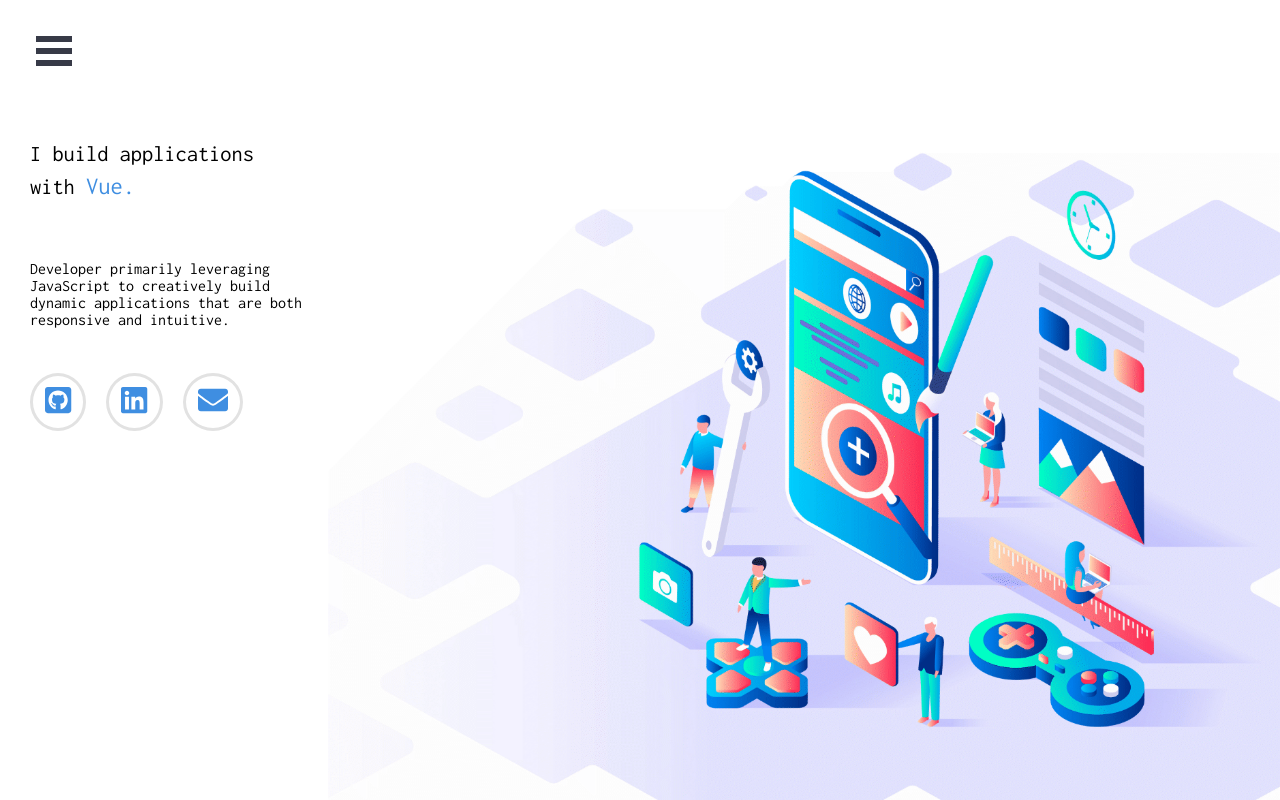
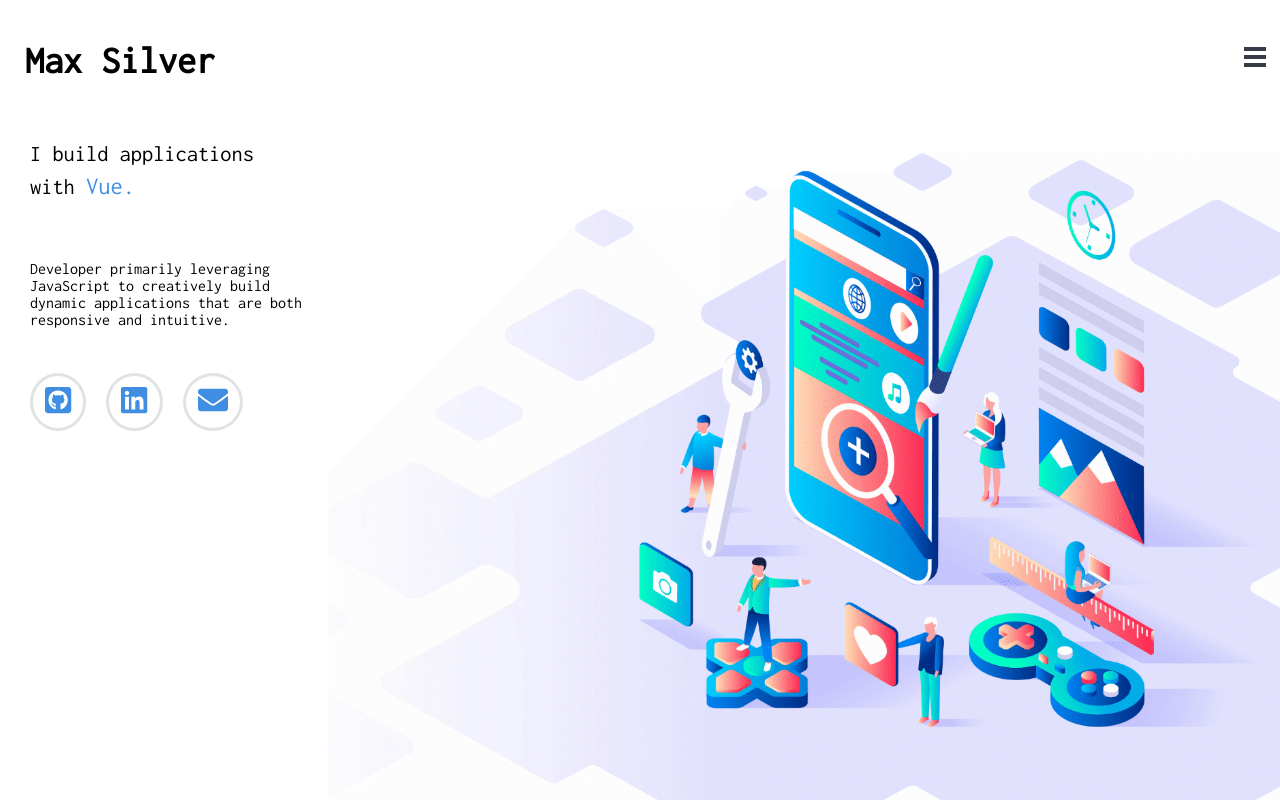
Before and after one commit to MaxBSilver/portfolio-2019, a React (Create React App) app: page / in a window 1280 px wide. Built offline with nearby package versions, Linux system fonts and the light colour scheme.

Commit message:
add react menu fix, on click of link the menu now closes

```diff
--- a/src/containers/Nav/Nav.jsx
+++ b/src/containers/Nav/Nav.jsx
@@ -5,31 +5,32 @@ import { updateNav } from '../../redux/actions/index';
 import { slide as Menu } from 'react-burger-menu';
 
 export class Nav extends Component {
+	constructor (props) {
+		super(props);
+		this.state = {
+			menuOpen: false
+		};
+	}
+
 	handleClick = e => {
+		localStorage.setItem('nav', e.target.name);
+		this.setState({ menuOpen: false });
 		this.props.updateNav(e.target.name);
-		localStorage.setItem('nav', e.target.name);
-
 	};
+	handleStateChange (state) {
+    this.setState({menuOpen: state.isOpen})
+  }
 
 	render () {
-		//TODO setup react-router and convert links
 		return (
 			<nav>
-				{/* <h3>Max Silver</h3> */}
-				{/* <div className="nav-container"> */}
-				{/* <NavLink name="Home" className={this.props.nav === 'Home'? "selected" : null} onClick={this.handleClick} to="/">
-						Home
-					</NavLink>
-					<NavLink name="About" className={this.props.nav === 'About'? "selected" : null} onClick={this.handleClick} to="/about">
-						About
-					</NavLink>
-					<NavLink name="Projects"className={this.props.nav === 'Projects'? "selected" : null} onClick={this.handleClick} to="/projects">
-						Projects
-					</NavLink>
-					<NavLink name="Notes" className={this.props.nav === 'Notes'? "selected" : null} onClick={this.handleClick} to="/notes">
-						Notes
-					</NavLink> */}
-				<Menu disableOverlayClick isOpen={false} right width={240}>
+				<span className="logo">Max Silver</span>
+				<Menu
+					disableOverlayClick
+					isOpen={this.state.menuOpen}
+					onStateChange={state => this.handleStateChange(state)}
+					right
+					width={240}>
 					<NavLink
 						name="Home"
 						className={this.props.nav === 'Home' ? 'selected' : null}
@@ -59,7 +60,6 @@ export class Nav extends Component {
 						Notes
 					</NavLink>
 				</Menu>
-				{/* </div> */}
 			</nav>
 		);
 	}
--- a/src/containers/Nav/nav.scss
+++ b/src/containers/Nav/nav.scss
@@ -1,7 +1,7 @@
 nav {
-  @include flex( row, flex-end);
   height: 10%;
   z-index: 2;
+  align-content: center;
   // & h3 {
   //   padding: 4px;
   //   font-size: 28px;
@@ -29,16 +29,35 @@ nav {
     transition: color 0.5s;
   }
 }
+
+.logo {
+  position: absolute;
+  font-size: 38px;
+  padding: 10px 25px;
+  font-weight: bolder;
+}
 /* Position and sizing of burger button */
 .bm-burger-button {
-  position: fixed;
   float: right;
-  width: 36px;
-  height: 30px;
-  left: 36px;
-  top: 36px;
+  position: relative;
+  width: 22px;
+  height: 20px;
+  right: 14px;
+  top: 17px;
+  transition: color 0.5s;
+
+  & button:focus {
+    outline: none;
+  }
+  & button:hover {
+    transition: color 0.5s;
+
+    color: #3F8EE1;
+  }
 }
-
+.bm-burger-button:focus{
+  outline: none;
+}
 /* Color/shape of burger icon bars */
 .bm-burger-bars {
   background: #373a47;
@@ -46,23 +65,39 @@ nav {
 
 /* Color/shape of burger icon bars on hover*/
 .bm-burger-bars-hover {
-  background: #a90000;
+    opacity: 1 !important;
+    background: #3F8EE1;
+    transition: background 0.3s;
+
 }
+
 
 /* Position and sizing of clickable cross button */
 .bm-cross-button {
-  height: 24px;
-  width: 24px;
+  height: 48px;
+  width: 48px;
+  & button:focus {
+    outline: none;
+  }
+  & button:hover {
+    transition: color 0.5s;
+
+    color: #3F8EE1;
+  }
 }
 
 /* Color/shape of close button cross */
 .bm-cross {
   background: rgb(219, 219, 219);
   transition: background-color 0.5s;
+  width: 48px;
+  height: 48px;
+
 
 }
 
 .bm-cross:focus {
+  background-color: #3F8EE1;
   outline: none;
 }
 
@@ -84,16 +119,17 @@ Note: Beware of modifying this element as it can break the animations - you shou
     color: #3F8EE1;
     transition: color 0.5s;
   }
-  & button {
 
-  }
 }
 
 /* Morph shape necessary with bubble or elastic */
 .bm-morph-shape {
   fill: #373a47;
 }
-
+.bm-icon {
+  width: 48px;
+  height: 48px;
+}
 /* Wrapper for item list */
 .bm-item-list {
   color: #b8b7ad;
@@ -107,7 +143,6 @@ Note: Beware of modifying this element as it can break the animations - you shou
   color: white;
   display: inline-block;
   padding: 10px 0;
-  align-self: center;
 }
 .bm-item:focus {
   outline: none;
```
